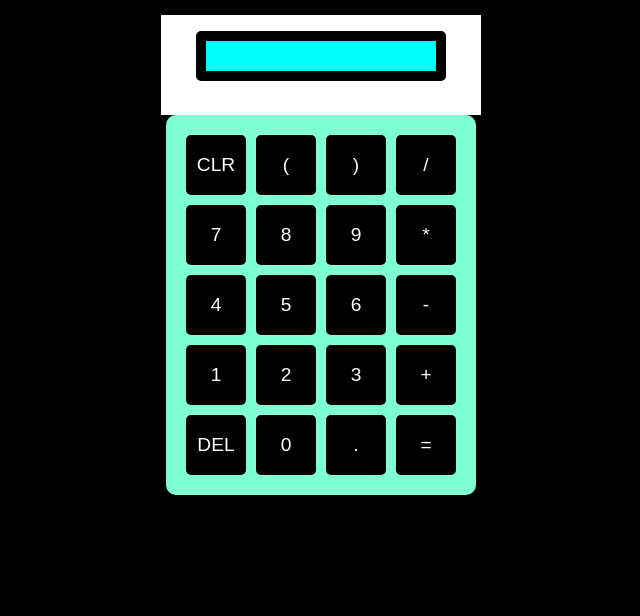
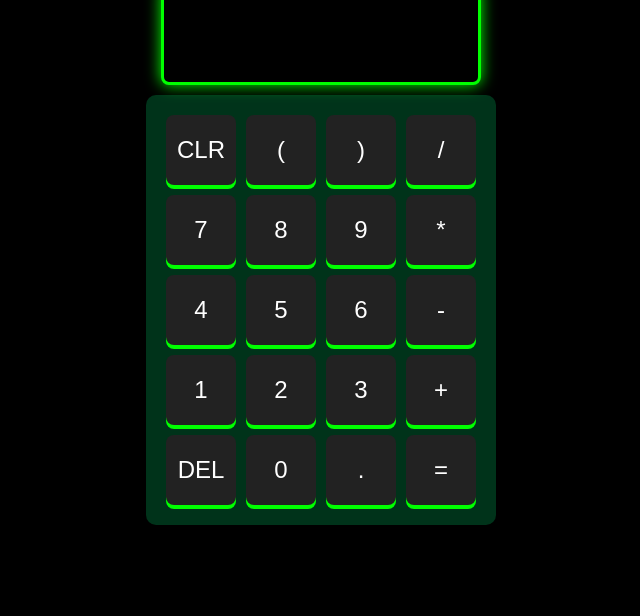
Before and after one commit to Fouadddiv/Calculator, a plain HTML site: page index.html in a window 1280 px wide. Shown: the part 184-800 px from the top of the page, without its empty margins (319-959 px from the left). Drawn offline with Linux system fonts and the light colour scheme; a web font is replaced by a local one.

Commit message:
Add files via upload

```diff
--- a/style.css
+++ b/style.css
@@ -1,9 +1,9 @@
+@import url('https://fonts.googleapis.com/css2?family=Digital-7+Mono&display=swap');
+
 * {
     margin: 0;
     padding: 0;
     box-sizing: border-box;
-    background-color: black;
-    color: white;
     font-family: Arial, sans-serif;
 }
 
@@ -13,6 +13,8 @@ body {
     justify-content: center;
     align-items: center;
     height: 100vh;
+    background-color: black;
+    color: white;
 }
 
 .title {
@@ -22,6 +24,7 @@ body {
     padding: 10px 20px;
     margin-bottom: 20px;
     border-radius: 5px;
+    font-weight: bold;
 }
 
 .calk {
@@ -31,48 +34,63 @@ body {
     align-items: center;
 }
 
+/* شاشة الحاسبة */
 .Screen {
     width: 320px;
     height: 100px;
-    padding-top: 1em;
-    background-color: #fff;
     display: flex;
     justify-content: center;
-    margin-bottom: 0px;
+    align-items: center;
+    background-color: black;
+    border: 3px solid #0f0;
+    box-shadow: 0 0 15px #0f0;
+    margin-bottom: 10px;
+    border-radius: 8px;
 }
 
+/* شكل الأرقام بأسلوب Seven-Segment */
 .Screen1 {
     width: 250px;
-    height: 50px;
-    background-color: aqua;
-    color: #000;
+    height: 60px;
+    background-color: black;
+    color: #33ff33; /* أخضر مضيء */
     text-align: right;
     padding: 10px;
-    font-size: 1.5em;
-    border: solid black 10px;
-    border-radius: 5px;
+    font-size: 2.5em;
+    font-family: 'Digital-7 Mono', sans-serif;
+    border: none;
 }
 
+/* تحسين تصميم الأزرار */
 .but {
     display: grid;
     grid-template-columns: repeat(4, 1fr);
     gap: 10px;
-    background-color: aquamarine;
+    background-color: rgba(0, 255, 128, 0.2);
     padding: 20px;
     border-radius: 10px;
 }
 
+/* أزرار التحكم */
 .button {
-    width: 60px;
-    height: 60px;
-    font-size: 1.2em;
+    width: 70px;
+    height: 70px;
+    font-size: 1.5em;
     border: none;
-    border-radius: 5px;
+    border-radius: 8px;
     cursor: pointer;
-    background-color: #000;
+    background-color: #222;
     color: #fff;
+    box-shadow: 0 4px #0f0;
+    transition: all 0.2s;
 }
 
 .button:hover {
-    background-color: #ddd;
+    background-color: #0f0;
+    color: black;
 }
+
+.button:active {
+    box-shadow: 0 2px #0f0;
+    transform: translateY(2px);
+}
```
